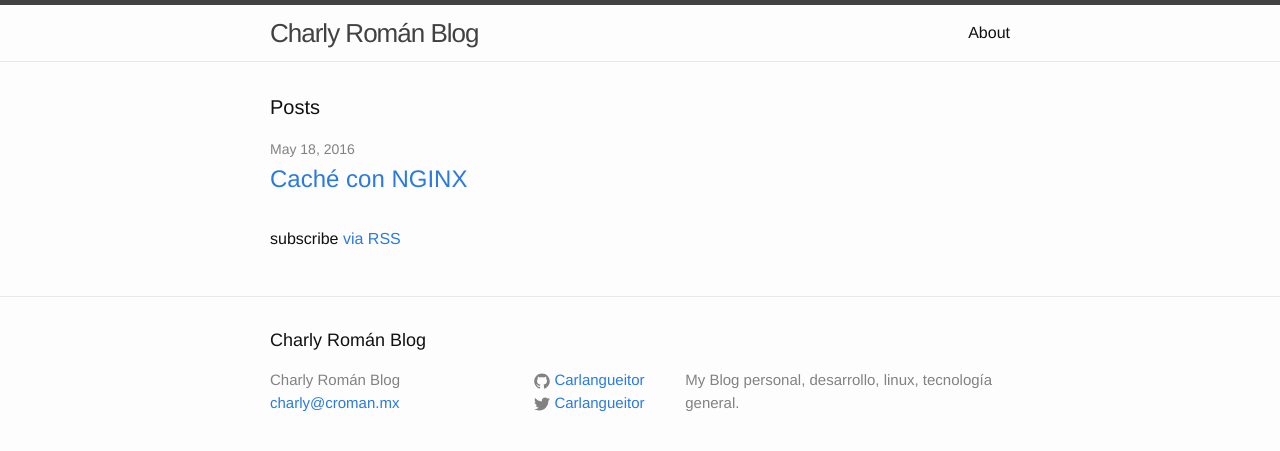
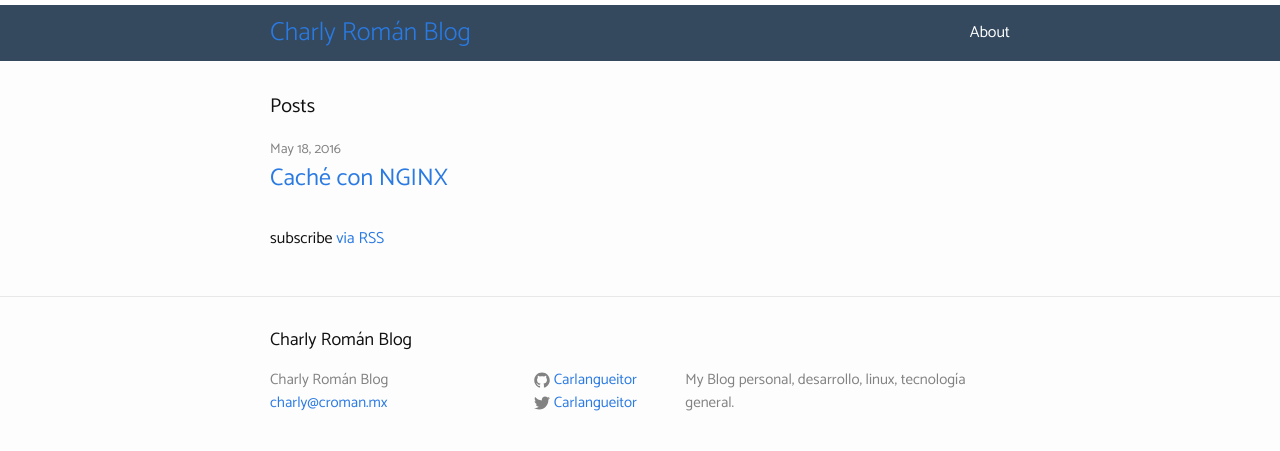
Before and after one commit to Carlangueitor/carlangueitor.github.io, a Jekyll site: the page built from index.html, in a window 1280 px wide. Shown: the top 451 px of the page. Built offline with Jekyll 4.4.1, drawn with Linux system fonts in a browser that asks for light colours.

Commit message:
New Header Style

```diff
--- a/_includes/head.html
+++ b/_includes/head.html
@@ -6,6 +6,7 @@
   <title>{% if page.title %}{{ page.title }}{% else %}{{ site.title }}{% endif %}</title>
   <meta name="description" content="{% if page.excerpt %}{{ page.excerpt | strip_html | strip_newlines | truncate: 160 }}{% else %}{{ site.description }}{% endif %}">
 
+  <link href='https://fonts.googleapis.com/css?family=Catamaran:400,300' rel='stylesheet' type='text/css'>
   <link rel="stylesheet" href="{{ "/css/main.css" | prepend: site.baseurl }}">
   <link rel="canonical" href="{{ page.url | replace:'index.html','' | prepend: site.baseurl | prepend: site.url }}">
   <link rel="alternate" type="application/rss+xml" title="{{ site.title }}" href="{{ "/feed.xml" | prepend: site.baseurl | prepend: site.url }}">
--- a/_sass/_layout.scss
+++ b/_sass/_layout.scss
@@ -2,9 +2,11 @@
  * Site header
  */
 .site-header {
-    border-top: 5px solid $grey-color-dark;
-    border-bottom: 1px solid $grey-color-light;
+    border-top: 5px solid white;
+    border-bottom: 1px solid white;
     min-height: 56px;
+    background-color: #34495e;
+    color: white;
 
     // Positioning context for the mobile navigation icon
     position: relative;
@@ -14,13 +16,15 @@
     font-size: 26px;
     font-weight: 300;
     line-height: 56px;
-    letter-spacing: -1px;
     margin-bottom: 0;
     float: left;
 
-    &,
     &:visited {
-        color: $grey-color-dark;
+        color: white;
+    }
+
+    &:hover {
+        text-decoration: none;
     }
 }
 
@@ -33,12 +37,16 @@
     }
 
     .page-link {
-        color: $text-color;
+        color: white;
         line-height: $base-line-height;
 
         // Gaps between nav items, but not on the last one
         &:not(:last-child) {
             margin-right: 20px;
+        }
+
+        &:hover {
+            text-decoration: none;
         }
     }
 
--- a/css/main.scss
+++ b/css/main.scss
@@ -6,7 +6,7 @@
 
 
 // Our variables
-$base-font-family: "Helvetica Neue", Helvetica, Arial, sans-serif;
+$base-font-family: 'Catamaran', "Helvetica Neue", Helvetica, Arial, sans-serif;
 $base-font-size:   16px;
 $base-font-weight: 400;
 $small-font-size:  $base-font-size * 0.875;
```
